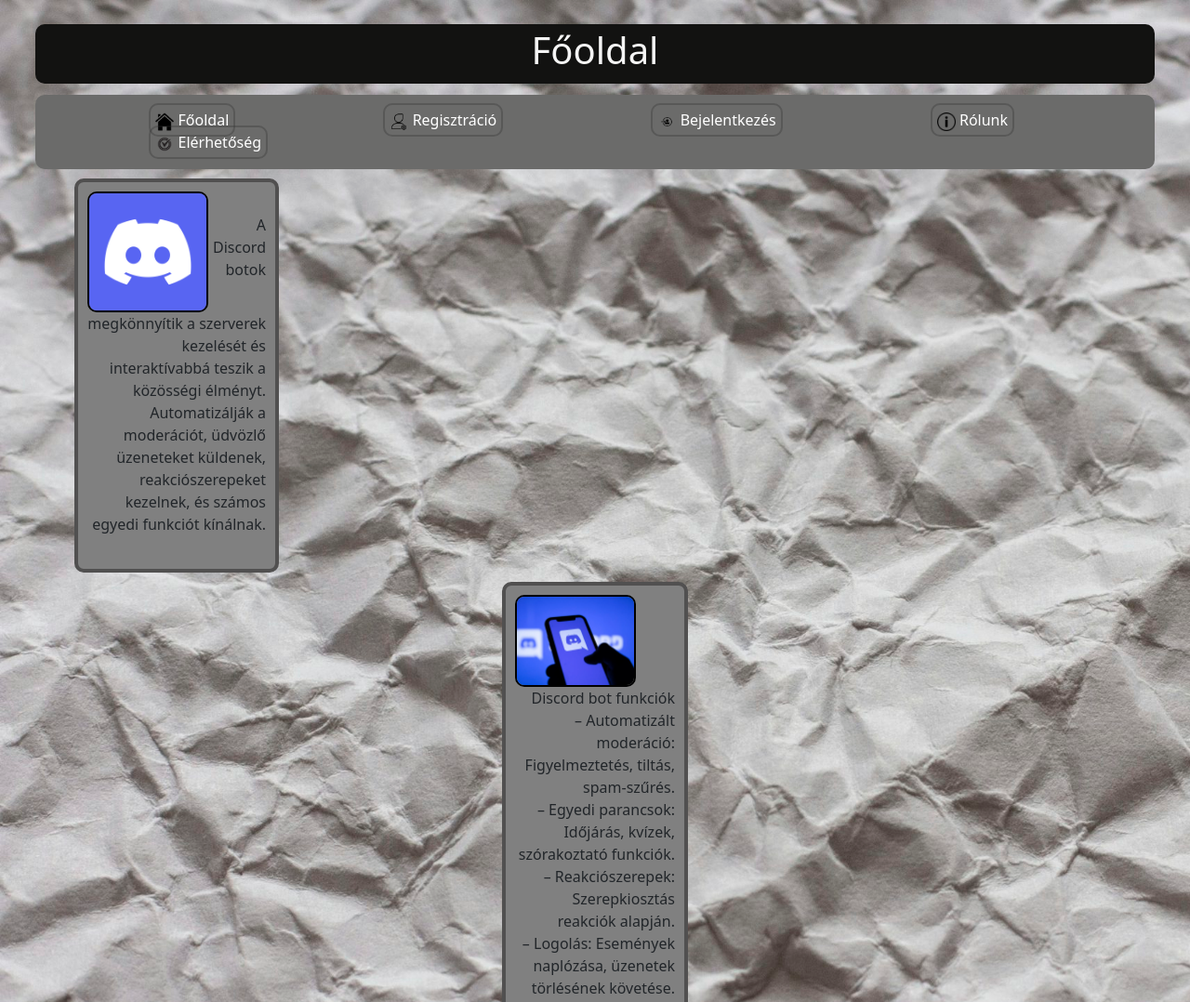
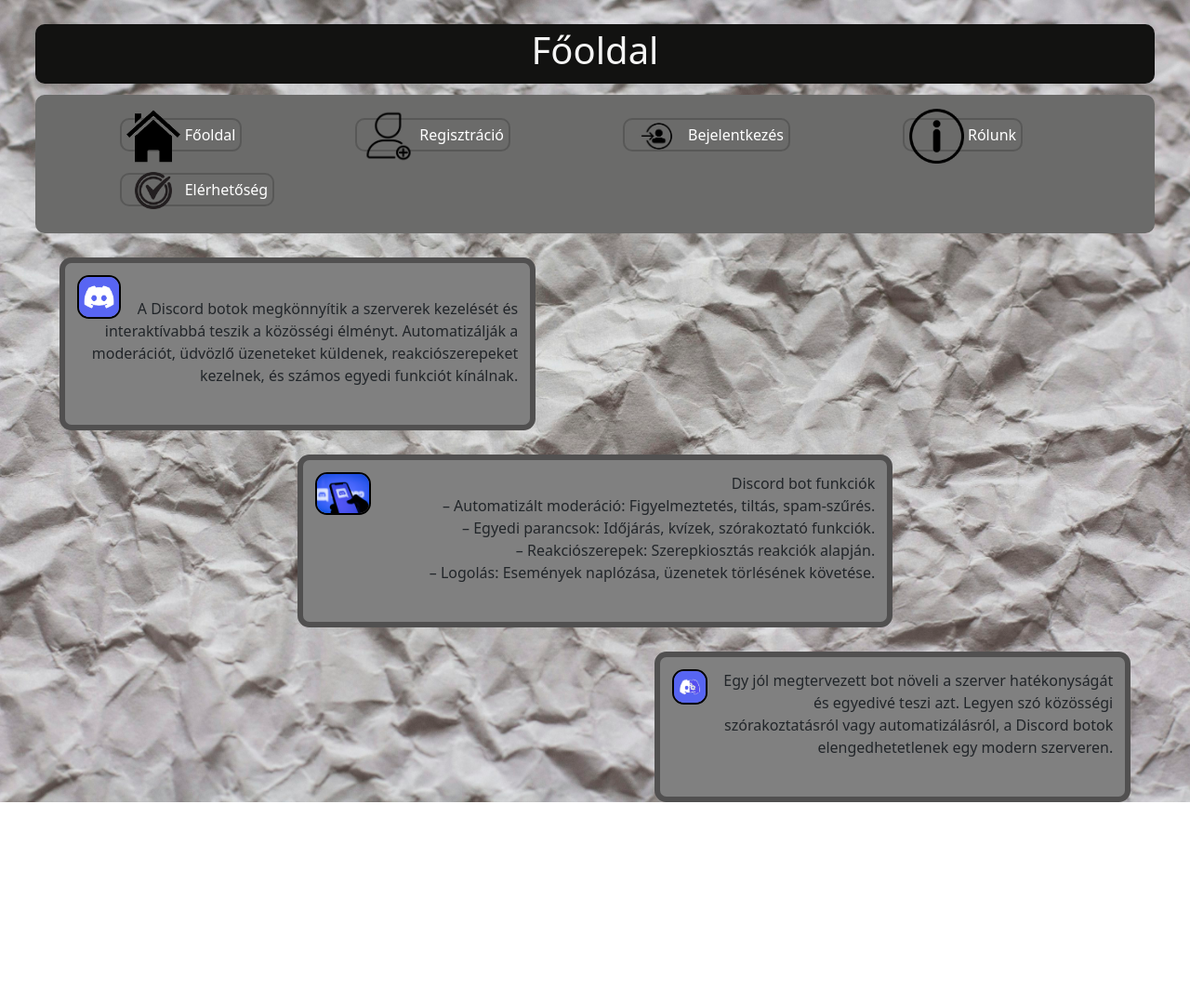
Before and after one commit to BorosLevente/Web_f-oldal, a plain HTML site: page index.html in a window 1280 px wide. Shown: the top 1078 px of the page at 93% size. After the commit the page ends 863 px from the top, so only its background shows below. Drawn offline with nearby package versions, Linux system fonts and the light colour scheme.

Commit message:
style.css

```diff
--- a/style.css
+++ b/style.css
@@ -28,8 +28,8 @@ header {
 li {
     list-style: none;
     display: inline;
-    margin-left: 90px;
-    margin-right: 65px;
+    margin-left: 5%;
+    margin-right: 5%;
     border: 2px solid rgba(44, 44, 44, 0.3);
     padding: 5px;
     border-radius: 10px;
@@ -38,63 +38,61 @@ li:hover {
     background-color: rgba(181, 183, 183, 0.3);
 }
 .home{
-    width: 20px;
+    width: 5%;
 }
 .dc1{
-    border: 4px solid rgb(81, 80, 80);
-    border-radius: 10px;
-    margin-right: 980px;
-    margin-left: 80px;
+    border: 0.5vw solid rgb(81, 80, 80);
+    border-radius: 1vw;
+    margin-right: 55%;
+    margin-left: 5%;
     text-align: right;
     clear: both;
-    padding: 10px;
-    padding-bottom: 20px;
+    padding: 1vw;
+    padding-bottom: 2vw;
     background-color: grey;
-    margin-top: 10px;
+    margin-top: 2%;
 }
 .dc1kep{
-    width: 130px;
+    width: 10%;
     float: left;
-    border: 2px solid black;
-    border-radius: 10px;
+    border: 0.2vw solid black;
+    border-radius: 1vw;
 }
 .dc2{
-    border: 4px solid rgb(81, 80, 80);
-    border-radius: 10px;
-    margin-right: 540px;
-    margin-left: 540px;
+    border: 0.5vw solid rgb(81, 80, 80);
+    border-radius: 1vw;
+    margin-right: 25%;
+    margin-left: 25%;
     text-align: right;
     clear: both;
-    padding: 10px;
-    padding-bottom: 20px;
+    padding: 1vw;
+    padding-bottom: 2vw;
     background-color: grey;
-    margin-top: 10px;
-    float: center;
+    margin-top: 2%;
 }
 .dc2kep{
-    width: 130px;
+    width: 10%;
     float: left;
-    border: 2px solid black;
-    border-radius: 10px;
+    border: 0.2vw solid black;
+    border-radius: 1vw;
 }
 .dc3{
-    border: 4px solid rgb(81, 80, 80);
-    border-radius: 10px;
-    margin-right: 80px;
-    margin-left: 980px;
+    border: 0.5vw solid rgb(81, 80, 80);
+    border-radius: 1vw;
+    margin-right: 5%;
+    margin-left: 55%;
     text-align: right;
     clear: both;
-    padding: 10px;
-    padding-bottom: 20px;
+    padding: 1vw;
+    padding-bottom: 2vw;
     background-color: grey;
-    margin-top: 10px;
-    float: center;
+    margin-top: 2%;
 }
 .dc3kep{
-    width: 100px;
+    width: 8%;
     float: left;
-    border: 2px solid black;
-    border-radius: 10px;
+    border: 0.2vw solid black;
+    border-radius: 1vw;
 }
 a{
     text-decoration: none;
```
